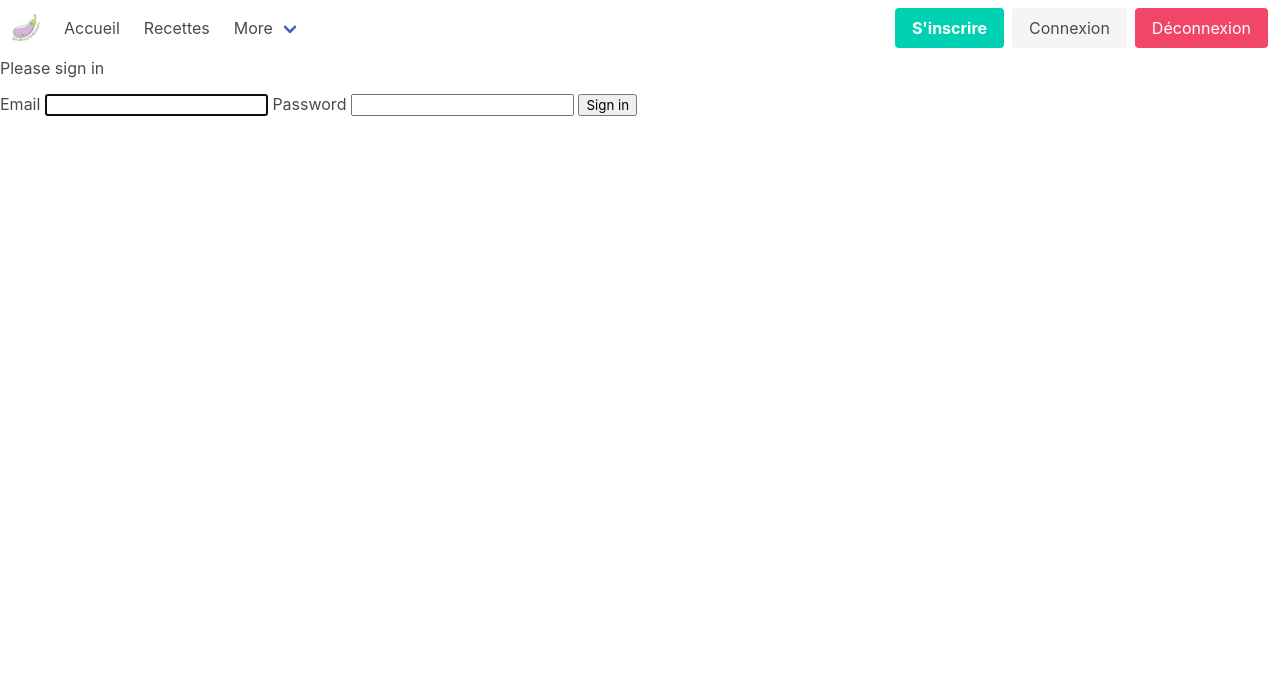
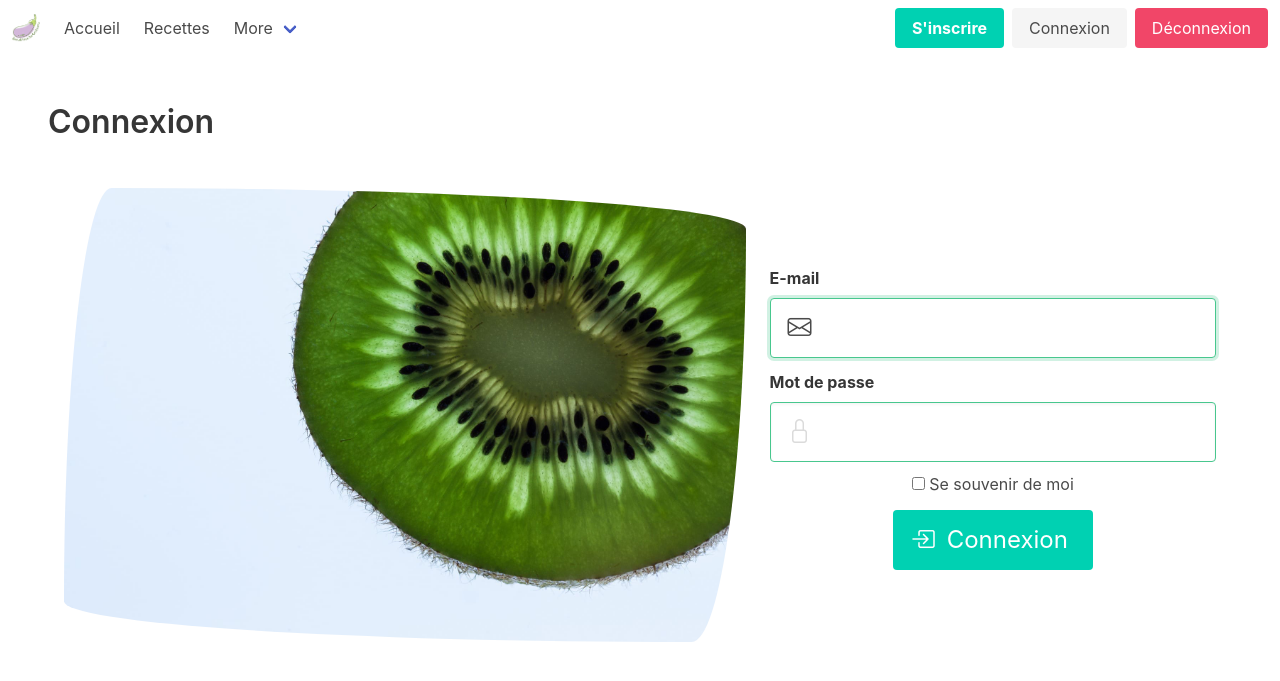
Before and after one commit to Helmi74130/Site-de-recette, a Symfony app: template templates/security/login.html.twig in a window 1280 px wide. Shown: the top 681 px of the page. Run offline with Twig, Linux system fonts and the light colour scheme; the template is opened without the code that fills it, so the values that code supplies are empty; some libraries are stand-ins or nearby versions.

Commit message:
add login page

```diff
--- a/templates/security/login.html.twig
+++ b/templates/security/login.html.twig
@@ -1,9 +1,14 @@
 {% extends 'base.html.twig' %}
 
-{% block title %}Log in!{% endblock %}
+{% block title %}Connexion!{% endblock %}
 
 {% block body %}
-<form method="post">
+<style>
+    .kiwi{
+        border-radius: 7% 93% 8% 92% / 91% 9% 91% 9%  ;
+    }
+</style>
+    <h1 class="title m-6">Connexion</h1>
     {% if error %}
         <div class="alert alert-danger">{{ error.messageKey|trans(error.messageData, 'security') }}</div>
     {% endif %}
@@ -14,29 +19,49 @@
         </div>
     {% endif %}
 
-    <h1 class="h3 mb-3 font-weight-normal">Please sign in</h1>
-    <label for="inputEmail">Email</label>
-    <input type="email" value="{{ last_username }}" name="email" id="inputEmail" class="form-control" autocomplete="email" required autofocus>
-    <label for="inputPassword">Password</label>
-    <input type="password" name="password" id="inputPassword" class="form-control" autocomplete="current-password" required>
+    <div class="container">
+        <div class="columns">
+            <div class="column is-three-fifths">
+                <img class="kiwi" src="{{ asset('img/kiwi.jpg') }}">
+            </div>
+            <div class="column is-flex is-flex-direction-column is-justify-content-center">
+                <form method="post">
+                    <div class="field">
+                        <label class="label" for="inputEmail">E-mail</label>
+                        <div class="control has-icons-left">
+                            <input class="input is-success is-large" type="email" value="{{ last_username }}" name="email" id="inputEmail" autocomplete="email" required autofocus>
+                            <span class="icon is-left">
+                                <i class="bi bi-envelope"></i>
+                            </span>
+                        </div>
+                    </div>
+                    <div class="field">
+                        <label class="label" for="inputPassword">Mot de passe</label>
+                        <div class="control has-icons-left">
+                            <input class="input is-success is-large" type="password" name="password" id="inputPassword"  autocomplete="current-password" required>
+                            <span class="icon is-left">
+                                <i class="bi bi-lock"></i>
+                            </span>
+                        </div>
+                    </div>
+                    <input type="hidden" name="_csrf_token" value="{{ csrf_token('authenticate') }}">
+                    <div class="is-flex is-flex-direction-column is-align-items-center">
+                        <label class="checkbox">
+                            <input type="checkbox" name="_remember_me">
+                            Se souvenir de moi
+                        </label>
+                        <div class="mt-4">
+                            <button type="submit" class="button is-primary is-large">
+                        <span class="icon">
+                            <i class="bi bi-box-arrow-in-right"></i>
+                        </span>
+                                <span>Connexion</span>
+                            </button>
+                        </div>
+                    </div>
+                </form>
+            </div>
+        </div>
+    </div>
 
-    <input type="hidden" name="_csrf_token"
-           value="{{ csrf_token('authenticate') }}"
-    >
-
-    {#
-        Uncomment this section and add a remember_me option below your firewall to activate remember me functionality.
-        See https://symfony.com/doc/current/security/remember_me.html
-
-        <div class="checkbox mb-3">
-            <label>
-                <input type="checkbox" name="_remember_me"> Remember me
-            </label>
-        </div>
-    #}
-
-    <button class="btn btn-lg btn-primary" type="submit">
-        Sign in
-    </button>
-</form>
 {% endblock %}
```
Also changed, not shown: public/img/kiwi.jpg (added), 1 other file.
